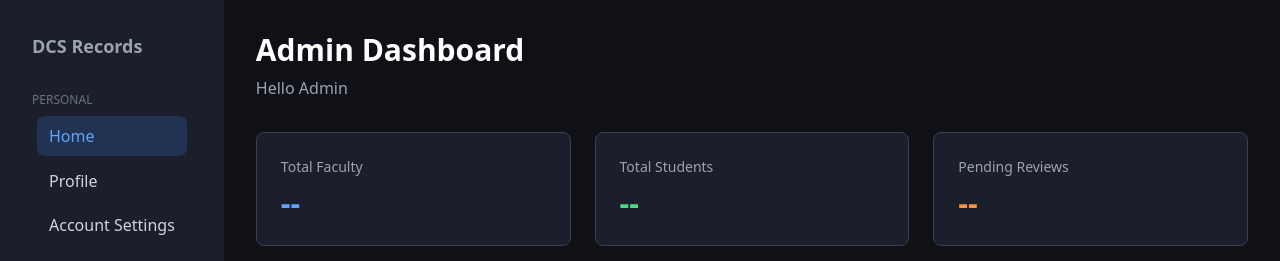
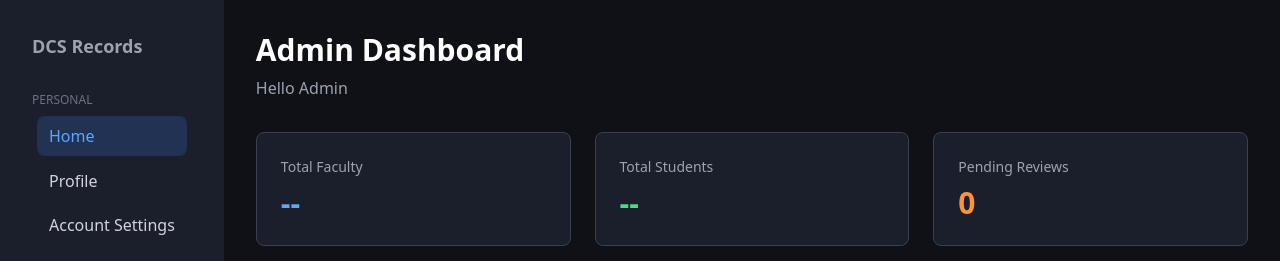
Before and after one commit to ervnmrcdo/PersonnelDatabase, a Next.js app: page /admin-home in a window 1280 px wide. Shown: the top 261 px of the page. Built offline with nearby package versions, Linux system fonts and the light colour scheme; no server answers; the database is empty.

Commit message:
add: pending awards in admin dash

```diff
--- a/components/Dashboard/AdminDashboard.tsx
+++ b/components/Dashboard/AdminDashboard.tsx
@@ -1,9 +1,20 @@
 "use client";
 
 import { useAuth } from '@/context/AuthContext'
+import { useState, useEffect } from 'react'
 
 export default function AdminDashboard() {
   const { user, profile } = useAuth()
+
+  const [pendingCount, setPendingCount] = useState<number>(0);
+
+  useEffect(() => {
+    fetch("/api/pendingAwards")
+      .then((res) => res.json())
+      .then((result) => {
+        setPendingCount(result.length || 0);
+      });
+  }, []);
 
   return (
     <div className="flex-1 overflow-auto bg-[#0f1117] text-gray-300 p-8">
@@ -26,7 +37,7 @@ export default function AdminDashboard() {
           </div>
           <div className="bg-[#1b1e2b] rounded-lg p-6 border border-gray-700">
             <h3 className="text-sm text-gray-400 mb-2">Pending Reviews</h3>
-            <p className="text-3xl font-bold text-orange-400">--</p>
+            <p className="text-3xl font-bold text-orange-400">{pendingCount}</p>
           </div>
         </div>
 
--- a/pages/api/generate-ipc-award/route.ts
+++ b/pages/api/generate-ipc-award/route.ts
@@ -130,7 +130,7 @@ export default async function POST(req: NextApiRequest, res: NextApiResponse) {
           ${nonTeachingId},
           1,
           ${buffer},
-          'Pending',
+          'PENDING',
           CURRENT_DATE
         )
         RETURNING *;
```
